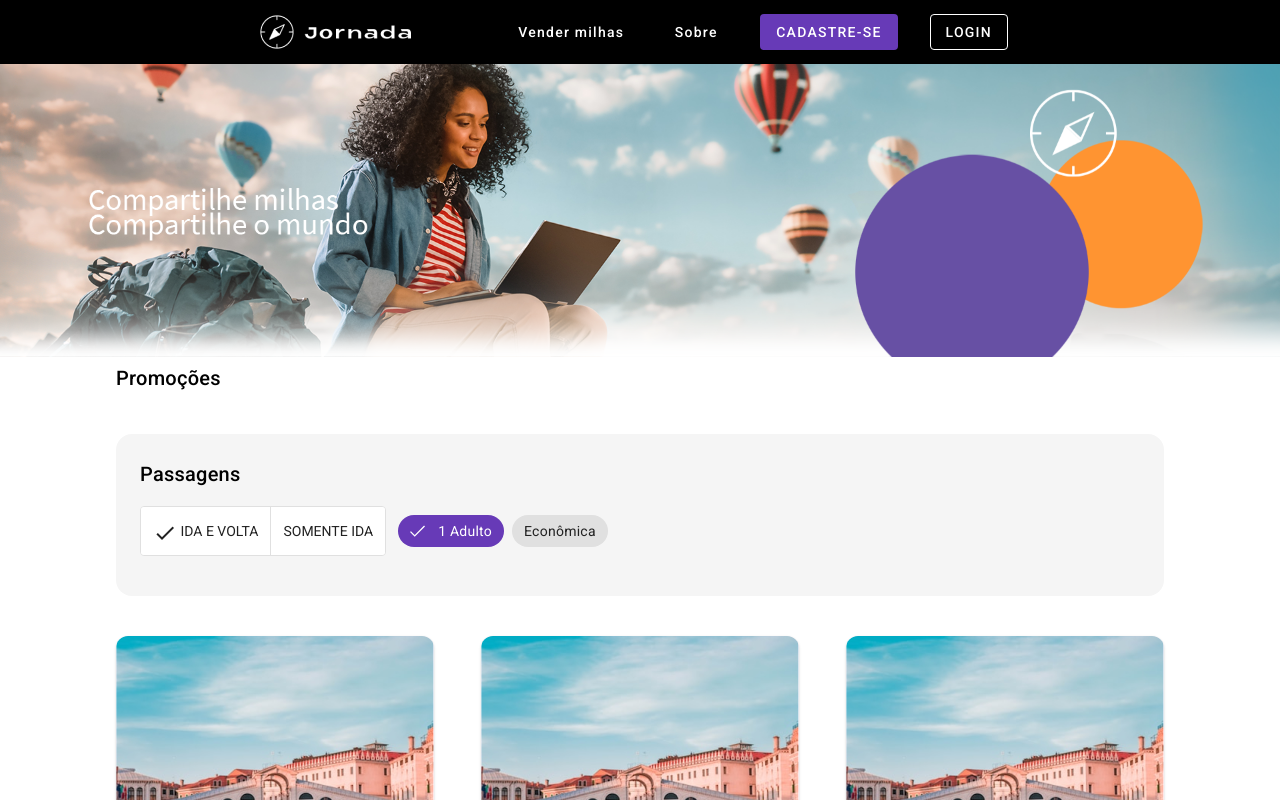
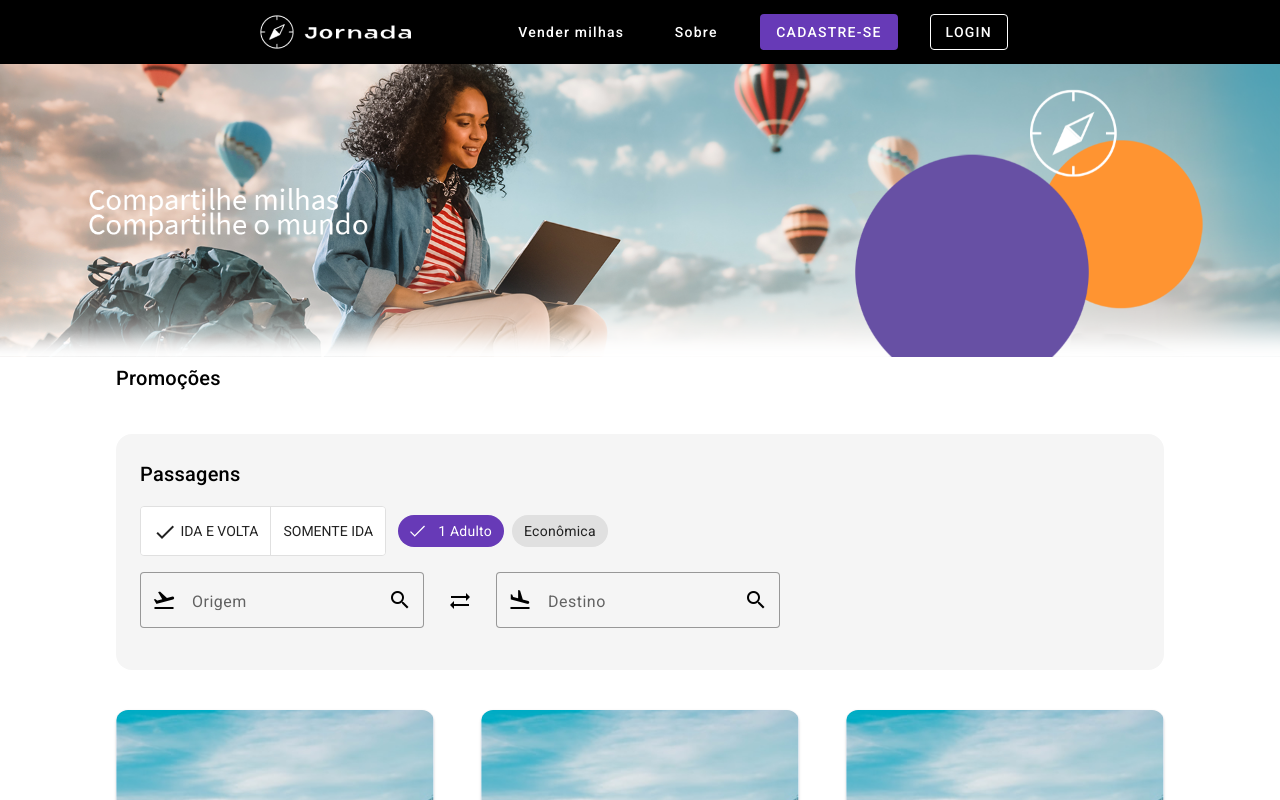
Before and after one commit to Henrique-William/jornada-milhas, an Angular app: page / in a window 1280 px wide. Shown: the top 800 px of the page. Built offline with nearby package versions, Linux system fonts and the light colour scheme.

Commit message:
aula 03 - campos do formulario

```diff
--- a/src/app/app.module.ts
+++ b/src/app/app.module.ts
@@ -19,6 +19,8 @@ import { FormBuscaComponent } from './shared/form-busca/form-busca.component';
 import { MatButtonToggleModule } from '@angular/material/button-toggle';
 import { MatIconModule } from '@angular/material/icon';
 import { MatChipsModule } from '@angular/material/chips';
+import { MatFormFieldModule } from '@angular/material/form-field';
+import { MatInputModule } from '@angular/material/input';
 
 @NgModule({
   declarations: [
@@ -42,7 +44,9 @@ import { MatChipsModule } from '@angular/material/chips';
     MatCardModule,
     MatButtonToggleModule,
     MatIconModule,
-    MatChipsModule
+    MatChipsModule,
+    MatFormFieldModule,
+    MatInputModule
   ],
   providers: [],
   bootstrap: [AppComponent]
--- a/src/app/shared/form-busca/form-busca.component.html
+++ b/src/app/shared/form-busca/form-busca.component.html
@@ -9,10 +9,37 @@
         </mat-button-toggle>
         <mat-button-toggle>SOMENTE IDA</mat-button-toggle>
       </mat-button-toggle-group>
+
       <mat-chip-listbox aria-label="Seleção de passagens">
         <mat-chip-option selected="">1 Adulto</mat-chip-option>
         <mat-chip-option>Econômica</mat-chip-option>
       </mat-chip-listbox>
+
+    </div>
+    <div class="flex-container">
+
+      <mat-form-field class="input-container" appearance="outline">
+        <mat-label>Origem</mat-label>
+        <mat-icon matPrefix>
+          flight_takeoff
+        </mat-icon>
+        <input matInput placeholder="Origem">
+        <mat-icon matSuffix>search</mat-icon>
+      </mat-form-field>
+
+      <button mat-icon-button>
+        <mat-icon>sync_alt</mat-icon>
+      </button>
+
+      <mat-form-field class="input-container" appearance="outline">
+        <mat-label>Destino</mat-label>
+        <mat-icon matPrefix>
+          flight_land
+        </mat-icon>
+        <input matInput placeholder="Destino">
+        <mat-icon matSuffix>search</mat-icon>
+      </mat-form-field>
+
     </div>
   </form>
 </app-card>
```
